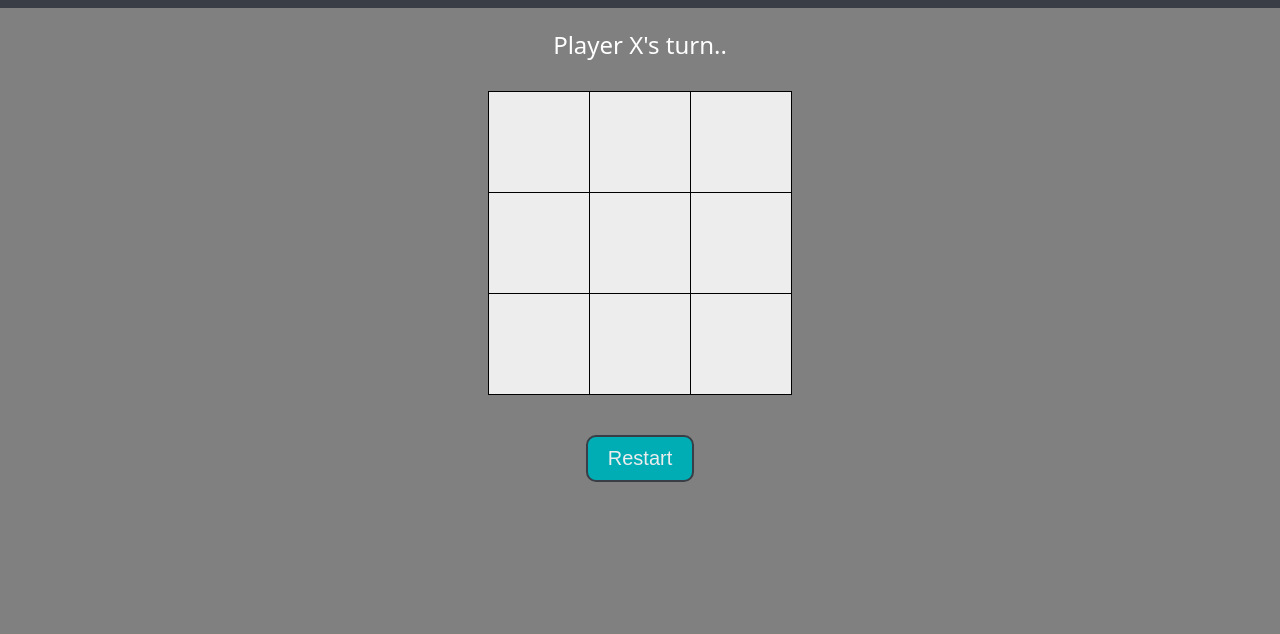
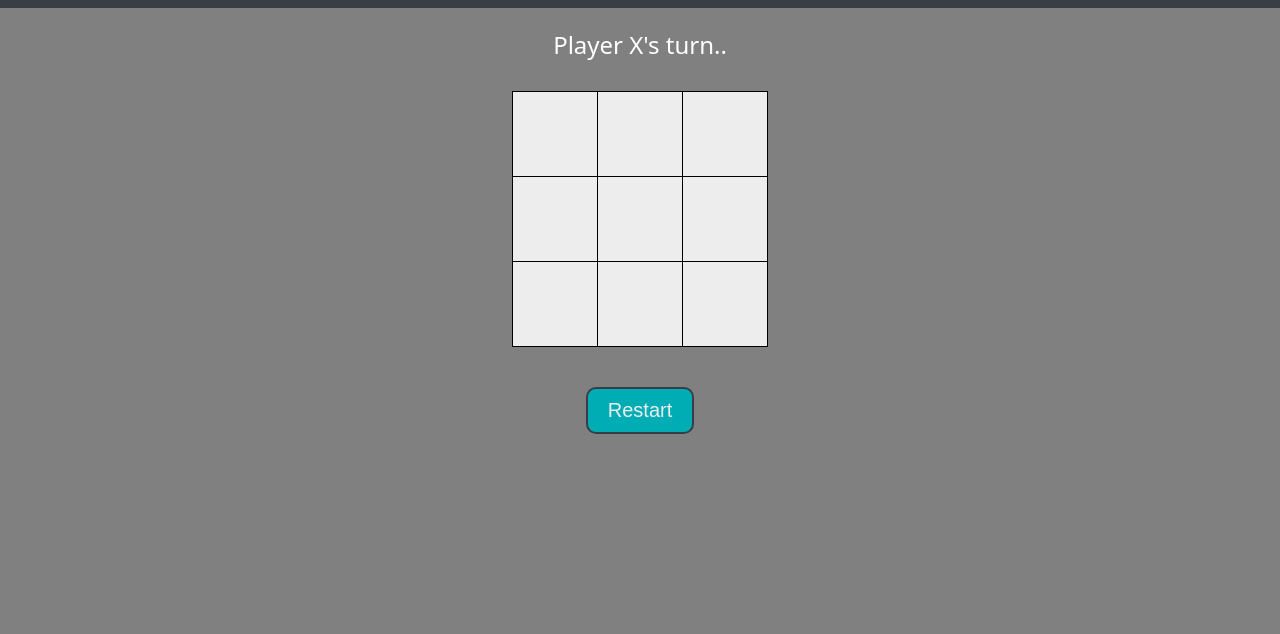
Before and after one commit to 21hardik12/odin-tic-tac-toe, a plain HTML site: page index.html in a window 1280 px wide. Shown: the part 120-754 px from the top of the page. Drawn offline with Linux system fonts and the light colour scheme.

Commit message:
Fix board size issues

```diff
--- a/styles.css
+++ b/styles.css
@@ -68,6 +68,8 @@ main .board {
     background-color: black;
     padding: .1rem;
     margin-bottom: 4rem;
+    width: 20%;
+    aspect-ratio: 1/1;
 
     display: grid;
     grid-template-columns: 1fr 1fr 1fr;
@@ -77,8 +79,7 @@ main .board {
 
 main .cell {
     font-size: 7rem;
-    width: 10rem;
-    height: 10rem;
+    aspect-ratio: 1 / 1;
     background-color: #ededee;
 }
 
```
